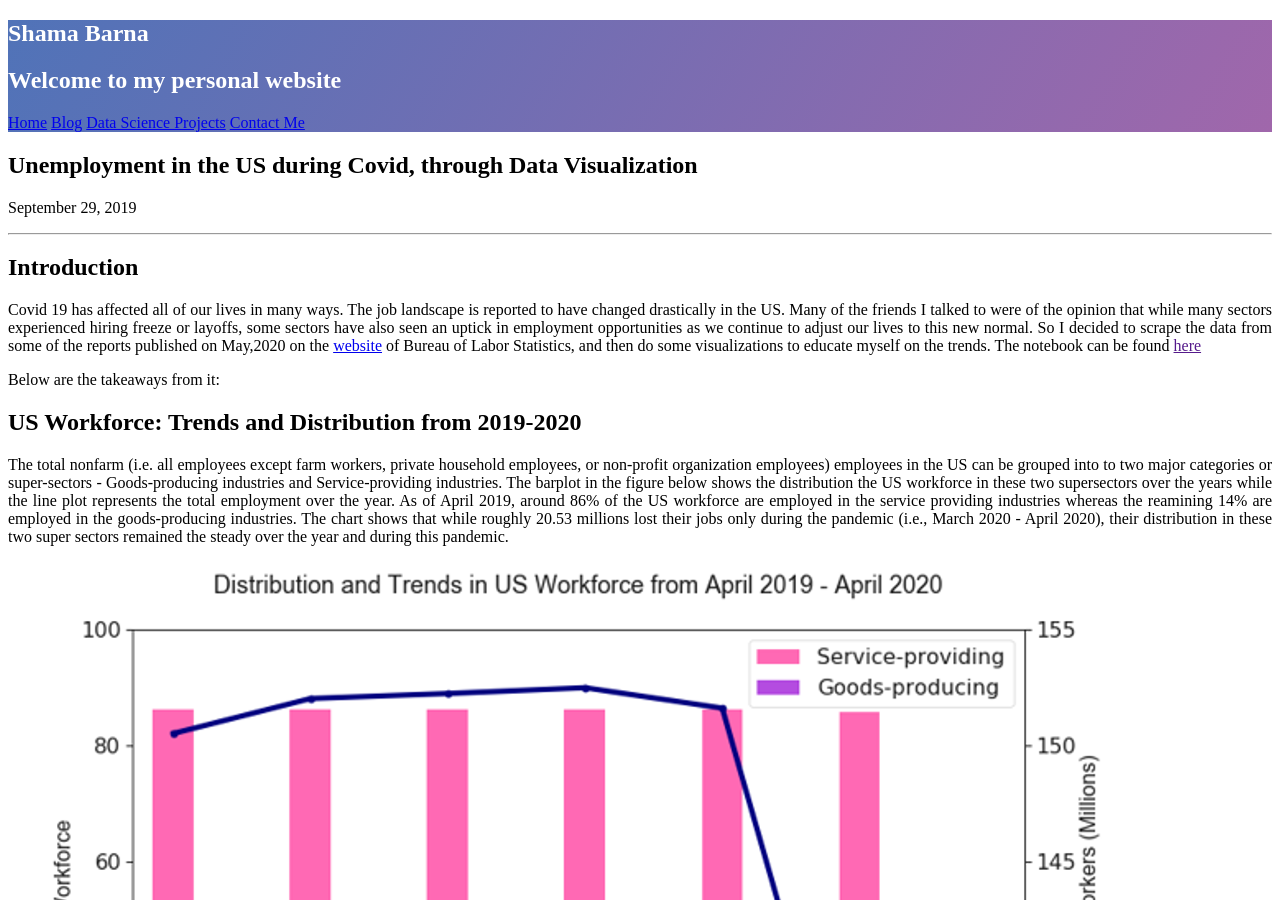
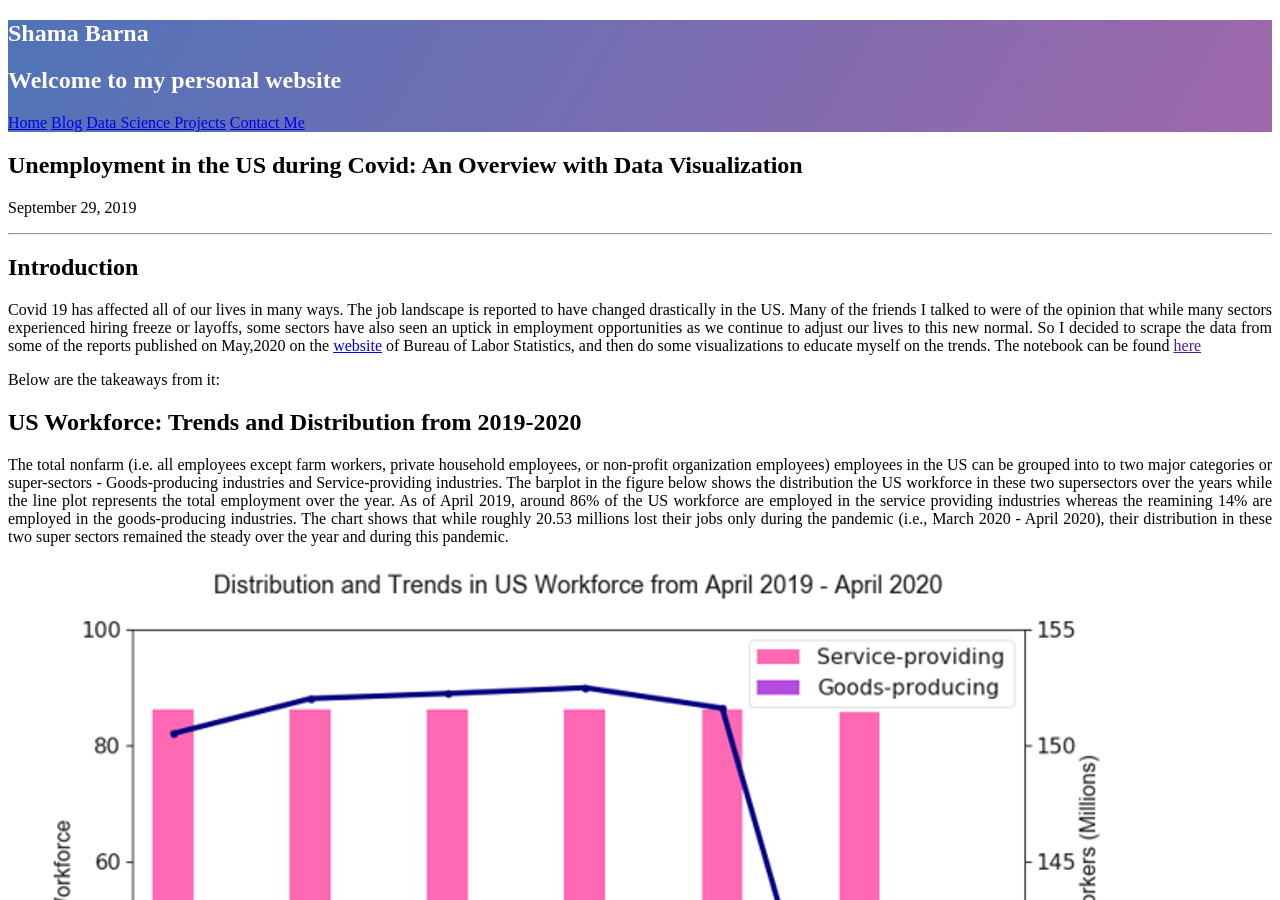
Before and after one commit to shamafarabi/shama.github.io, a Jekyll site: the page built from _posts/2020-5-30-Unemployment.md, in a window 1280 px wide and 900 px high. Built offline with Jekyll 4.4.1, drawn with Linux system fonts in a browser that asks for light colours; nearby versions of some CDN libraries.

Commit message:
Update 2020-5-30-Unemployment.md

```diff
--- a/_posts/2020-5-30-Unemployment.md
+++ b/_posts/2020-5-30-Unemployment.md
@@ -1,7 +1,7 @@
 ---
 layout: post
 comments: true
-title:  "Unemployment in the US during Covid, through Data Visualization"
+title:  "Unemployment in the US during Covid: An Overview with Data Visualization"
 excerpt: "There have been a lot of news about increased unemployment in the US due to the pandemic (i.e. covid 19) lately. So I decided to scrape some data from a couple of recently published reports on the websit of Bureau of Labor Statistics and do a quick exploratory data analysis. This short writeup outlines my finidings."
 date:   2019-09-29 01:00:00
 mathjax: true
```
